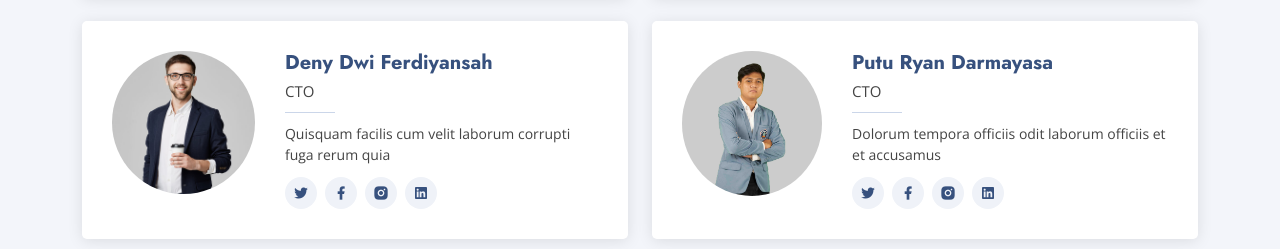
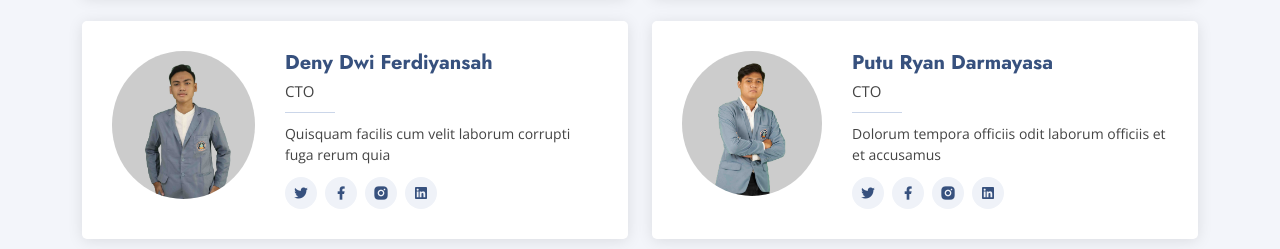
Before and after one commit to bardanimation/bardanimation.github.io, a plain HTML site: page index.html in a window 1280 px wide. Shown: the part 1497-1746 px from the top of the page. Drawn offline with nearby package versions, Linux system fonts and the light colour scheme.

Commit message:
ubah foto deny

```diff
--- a/index.html
+++ b/index.html
@@ -507,7 +507,7 @@
 
           <div class="col-lg-6 mt-4" data-aos="zoom-in" data-aos-delay="300">
             <div class="member d-flex align-items-start">
-              <div class="pic"><img src="assets/img/team/team-3.jpg" class="img-fluid" alt=""></div>
+              <div class="pic"><img src="assets/img/team/deny.jpg" class="img-fluid" alt=""></div>
               <div class="member-info">
                 <h4>Deny Dwi Ferdiyansah</h4>
                 <span>CTO</span>
```
Also changed, not shown: assets/img/team/deny.jpg (added).
